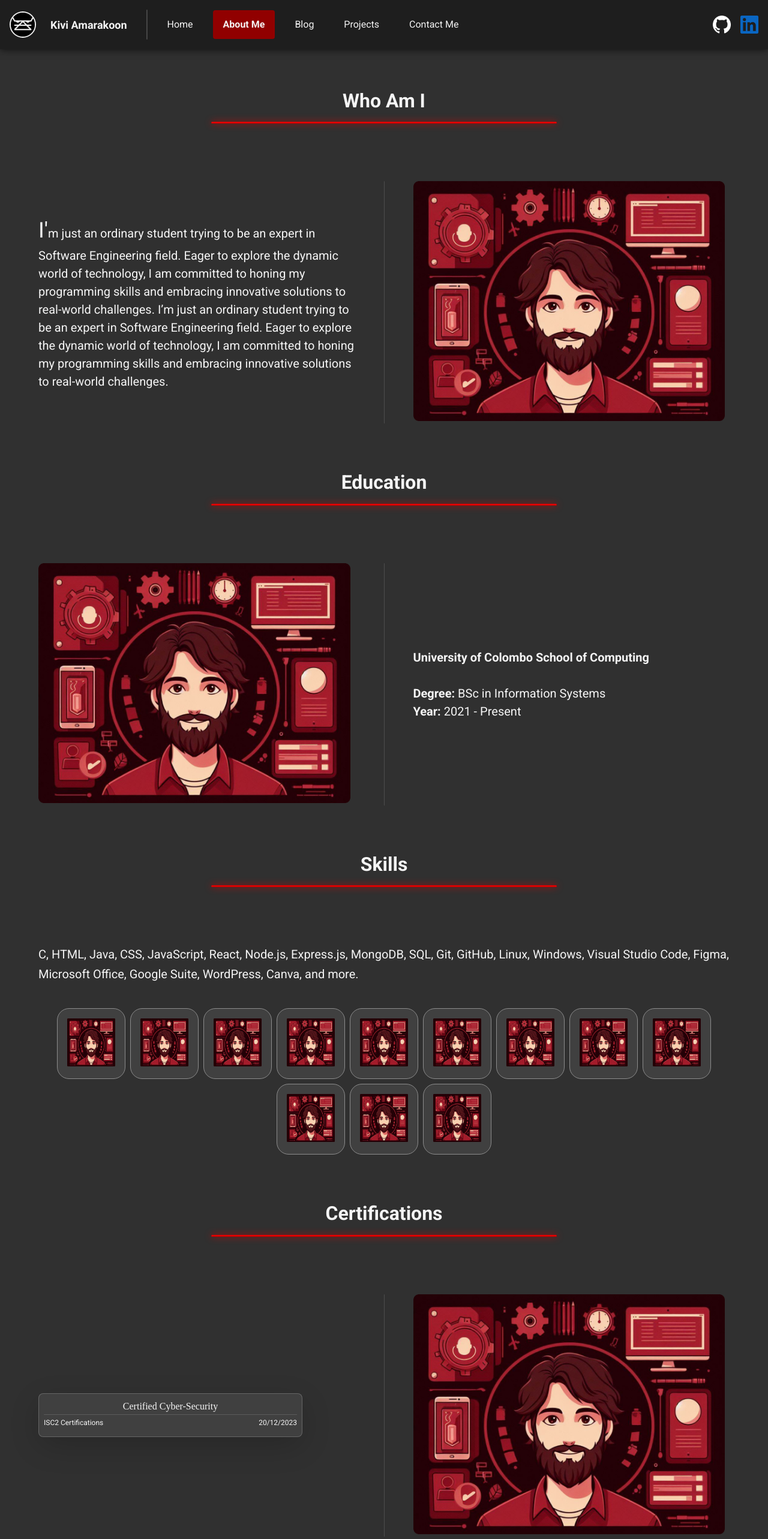
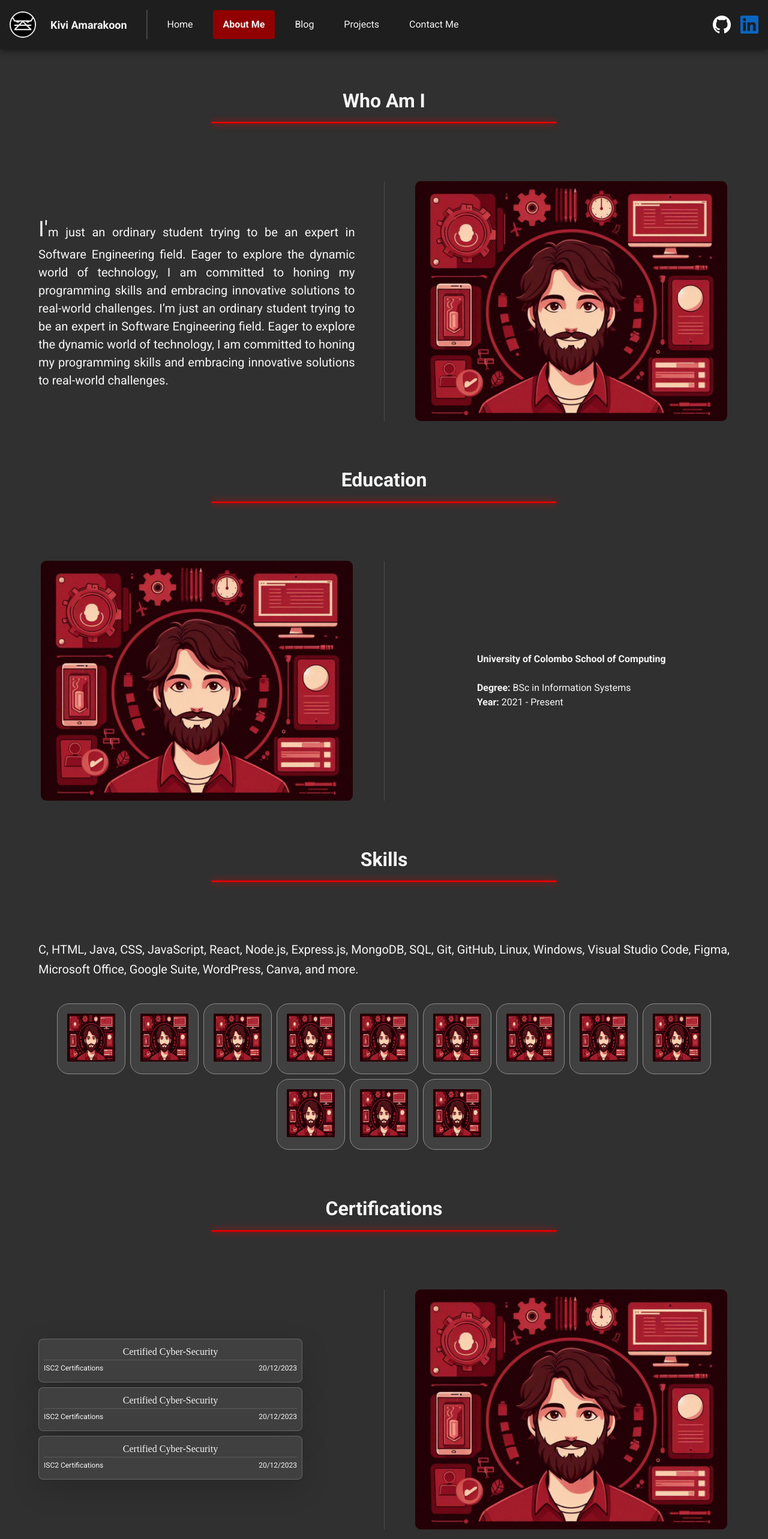
Before and after one commit to kivi98/portfolio-2, a React (Vite) app in the folder frontend/: page /about-me in a window 1280 px wide. Shown: the top 2566 px of the page at 60% size. Built offline with nearby package versions, Linux system fonts and the light colour scheme; the HTML template or start-up script is replaced by a standard one.

Commit message:
Basic Portfolio tmplate finished(frontend only)

```diff
--- a/frontend/src/components/Layouts/section-body-type-1.jsx
+++ b/frontend/src/components/Layouts/section-body-type-1.jsx
@@ -5,7 +5,8 @@ const OneColumnSection = ({ sectionDescription, sectionBody, title }) => {
     <Box
       sx={{
         height: 'fit-content',
-        pb: 10,
+        mt: { xs: 3, md: 0 },
+        pb: { xs: 3, md: 10 },
       }}
     >
       <Box
@@ -15,7 +16,7 @@ const OneColumnSection = ({ sectionDescription, sectionBody, title }) => {
           flexDirection: 'column',
           justifyContent: 'center',
           textAlign: 'center',
-          mb: 10,
+          mb: { xs: 0, md: 10 },
         }}
       >
         <Typography variant="h1">{title}</Typography>
--- a/frontend/src/components/Layouts/section-body-type-2.jsx
+++ b/frontend/src/components/Layouts/section-body-type-2.jsx
@@ -6,7 +6,7 @@ const TwoColumnSection = ({ leftComponent, rightComponent, title }) => {
       sx={{
         mt: { xs: 3, md: 0 },
         height: 'fit-content',
-        pb: 10,
+        pb: { xs: 3, md: 10 },
       }}
     >
       <Box
@@ -16,7 +16,7 @@ const TwoColumnSection = ({ leftComponent, rightComponent, title }) => {
           flexDirection: 'column',
           justifyContent: 'center',
           textAlign: 'center',
-          mb: 10,
+          mb: { xs: 0, md: 10 },
         }}
       >
         <Typography variant="h1">{title}</Typography>
@@ -48,7 +48,17 @@ const TwoColumnSection = ({ leftComponent, rightComponent, title }) => {
           flexDirection: 'row',
         }}
       >
-        <Box sx={{ flex: 1 }}>{leftComponent}</Box>
+        <Box
+          sx={{
+            flex: 1,
+            mb: { xs: 3, md: 0 },
+            width: '100%',
+            display: 'flex',
+            justifyContent: 'center',
+          }}
+        >
+          {leftComponent}
+        </Box>
         <Divider
           orientation={'vertical'}
           flexItem
@@ -56,9 +66,19 @@ const TwoColumnSection = ({ leftComponent, rightComponent, title }) => {
             mx: '3rem',
             backgroundColor: 'transparentLevelsWhite.2',
             borderRadius: 10,
+            display: { xs: 'hidden', md: 'block' },
           }}
         />
-        <Box sx={{ flex: 1 }}>{rightComponent}</Box>
+        <Box
+          sx={{
+            flex: 1,
+            width: '100%',
+            display: 'flex',
+            justifyContent: 'center',
+          }}
+        >
+          {rightComponent}
+        </Box>
       </Stack>
     </Box>
   );
--- a/frontend/src/components/Layouts/skill-card.jsx
+++ b/frontend/src/components/Layouts/skill-card.jsx
@@ -11,7 +11,7 @@ const SkillCard = ({ title, description, date }) => {
         boxShadow: '0px 15px 52px -4px rgba(0,0,0,0.20)',
         borderRadius: 2,
         p: 1,
-        width: '80%',
+        width: { xs: 'calc(100% - 10px)', md: '80%' },
       }}
     >
       <Box
--- a/frontend/src/pages/about-me/about-me.jsx
+++ b/frontend/src/pages/about-me/about-me.jsx
@@ -1,4 +1,4 @@
-import { Box, Container, Typography } from '@mui/material';
+import { Box, Container, Stack, Typography } from '@mui/material';
 import aboutImage from '../../assets/images/about-me.png';
 import TwoColumnSection from '../../components/Layouts/section-body-type-2.jsx';
 import OneColumnSection from '../../components/Layouts/section-body-type-1.jsx';
@@ -19,7 +19,14 @@ const About = () => {
           />
         }
         leftComponent={
-          <Typography variant={'body1'} fontSize={20}>
+          <Typography
+            variant={'body1'}
+            fontSize={20}
+            sx={{
+              fontSize: { xs: 14, md: 20 },
+              textAlign: 'justify',
+            }}
+          >
             <span>
               <span style={{ fontSize: 36, fontWeight: 500 }}>I'</span>m just an
               ordinary student trying to be an expert in Software Engineering
@@ -38,7 +45,7 @@ const About = () => {
       <TwoColumnSection
         title={'Education'}
         rightComponent={
-          <Typography variant={'body1'} fontSize={20}>
+          <Typography variant={'body1'} sx={{ xs: 14, md: 20 }}>
             <span>
               <b>University of Colombo School of Computing</b>
               <br />
@@ -62,7 +69,10 @@ const About = () => {
       <OneColumnSection
         title={'Skills'}
         sectionDescription={
-          <Typography variant={'caption'} fontSize={20}>
+          <Typography
+            variant={'caption'}
+            sx={{ fontSize: { xs: 14, md: 20 }, textAlign: 'justify' }}
+          >
             <span>
               C, HTML, Java, CSS, JavaScript, React, Node.js, Express.js,
               MongoDB, SQL, Git, GitHub, Linux, Windows, Visual Studio Code,
@@ -106,11 +116,23 @@ const About = () => {
           />
         }
         leftComponent={
-          <SkillCard
-            title={'Certified Cyber-Security'}
-            date={'20/12/2023'}
-            description={'ISC2 Certifications'}
-          />
+          <Stack direction={'column'} sx={{ width: '100%', gap: 1 }}>
+            <SkillCard
+              title={'Certified Cyber-Security'}
+              date={'20/12/2023'}
+              description={'ISC2 Certifications'}
+            />
+            <SkillCard
+              title={'Certified Cyber-Security'}
+              date={'20/12/2023'}
+              description={'ISC2 Certifications'}
+            />
+            <SkillCard
+              title={'Certified Cyber-Security'}
+              date={'20/12/2023'}
+              description={'ISC2 Certifications'}
+            />
+          </Stack>
         }
       />
 
--- a/frontend/src/pages/blog/blog.jsx
+++ b/frontend/src/pages/blog/blog.jsx
@@ -39,8 +39,8 @@ const Blog = () => {
             direction={'column'}
             sx={{
               display: 'flex',
-              justifyContent: 'flex-end',
-              alignItems: 'center',
+              justifyContent: 'flex-start',
+              alignItems: 'right',
               width: '100%',
             }}
           >
--- a/frontend/src/pages/blog/components/blog-card.jsx
+++ b/frontend/src/pages/blog/components/blog-card.jsx
@@ -15,7 +15,7 @@ const BlogCard = ({ title, blogPostImage, description, keywords, hearts }) => {
         border: 'solid 2px',
         borderColor: 'primary.light2',
         flexGrow: 1,
-        mb: 2,
+        mb: { xs: 0, md: 2 },
         boxShadow: '1px 4px 16px 0px rgba(21, 21, 21, 0.75)',
       }}
     >
```
